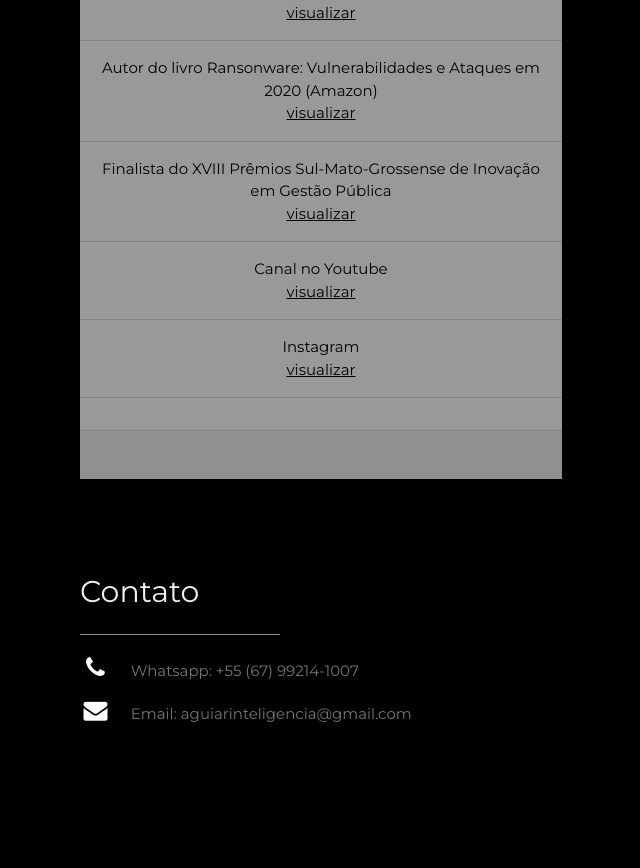
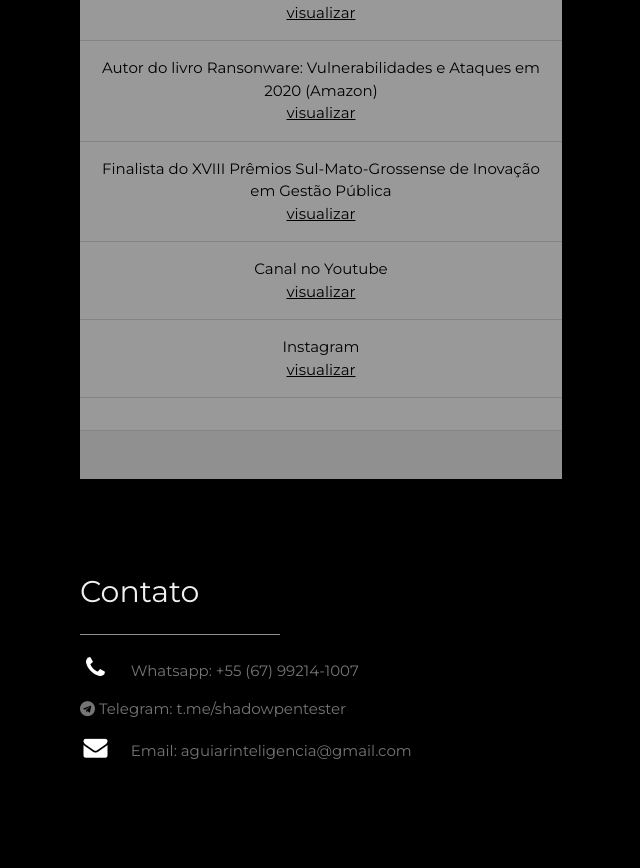
Before and after one commit to Cyberwallms/aguiar, a plain HTML site: page index.html in a window 1280 px wide. Shown: the part 1985-2853 px from the top of the page, without its empty margins (130-770 px from the left). Drawn offline with nearby package versions, Linux system fonts and the light colour scheme.

Commit message:
Update index.html

```diff
--- a/index.html
+++ b/index.html
@@ -132,6 +132,7 @@ body, h1,h2,h3,h4,h5,h6 {font-family: "Montserrat", sans-serif}
 
     <div class="w3-section">
       <p><i class="fa fa-phone fa-fw w3-text-white w3-xlarge w3-margin-right"></i> Whatsapp: +55 (67) 99214-1007</p>
+      <p><i class="fa fa-telegram" aria-hidden="true"></i></i> Telegram: t.me/shadowpentester</p>
       <p><i class="fa fa-envelope fa-fw w3-text-white w3-xlarge w3-margin-right"> </i> Email: aguiarinteligencia@gmail.com</p>
     </div><br>
   <!-- End Contact Section -->
```
